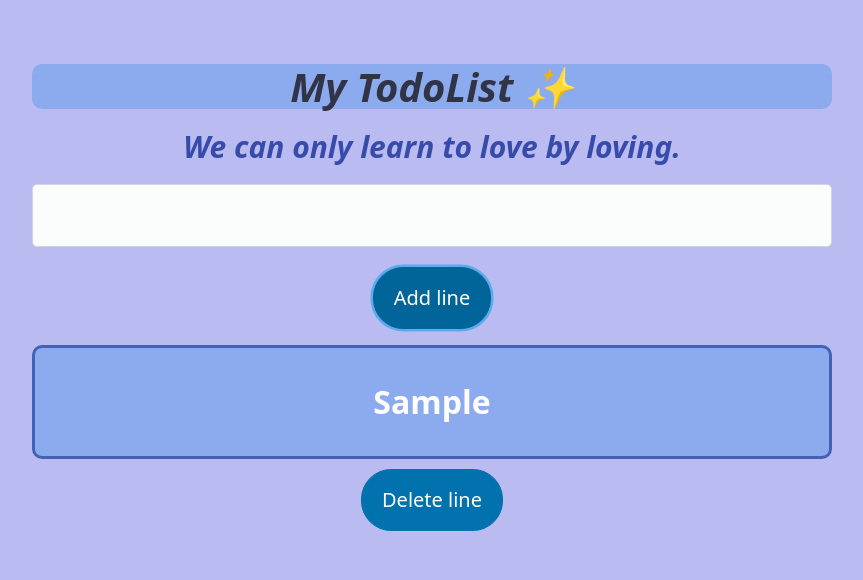
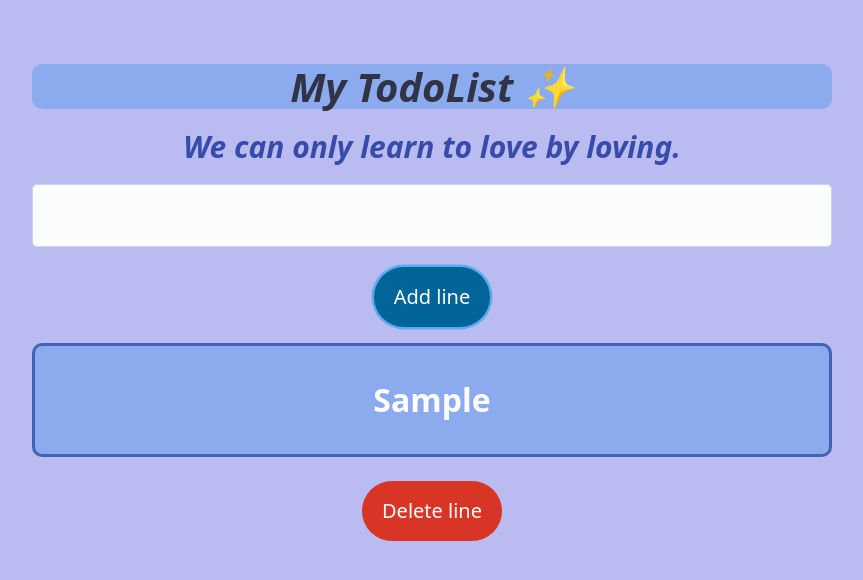
Before and after one commit to lotusotho/TodoListTS, a React (Vite) app: page / in a window 1280 px wide. Both pictures are taken after typing "Sample" into the empty fields and a click on the button "Add line". Shown: the top 580 px of the page, without its empty margins (208-1071 px from the left). Built offline with nearby package versions, Linux system fonts and the light colour scheme.

Commit message:
Update CSS

```diff
--- a/src/List.tsx
+++ b/src/List.tsx
@@ -20,7 +20,7 @@ export function List() {
             <form action="" onSubmit={DeleteListElementButton}>
                 <CreateStructureList/>
                 <aside>
-                    <button className="btn-default" id="btnDeleteLine" hidden>Delete line</button>
+                    <button className="btn-default-delete" id="btnDeleteLine" hidden>Delete line</button>
                     <br />
                     <br />
                 </aside>
--- a/src/styles/style.css
+++ b/src/styles/style.css
@@ -48,6 +48,7 @@
         padding-inline-start: 10px;
         padding-inline-end: 10px;
         padding-top: 20px;
+        margin-bottom: 3%;
     }
 
     .input-text-field-form {
@@ -58,6 +59,13 @@
 
     .btn-default {
         border-radius: 30px;
+        border: 0;
+    }
+
+    .btn-default-delete {
+        border-radius: 30px;
+        background-color: #D93526;
+        border: 0;
     }
 }
 
@@ -116,6 +124,7 @@
         padding-inline-start: 10px;
         padding-inline-end: 10px;
         padding-top: 20px;
+        margin-bottom: 3%;
     }
 
     .input-text-field-form {
@@ -126,5 +135,12 @@
 
     .btn-default {
         border-radius: 30px;
+        border: 0;
+    }
+
+    .btn-default-delete {
+        border-radius: 30px;
+        background-color: #D93526;
+        border: 0;
     }
 }
```
